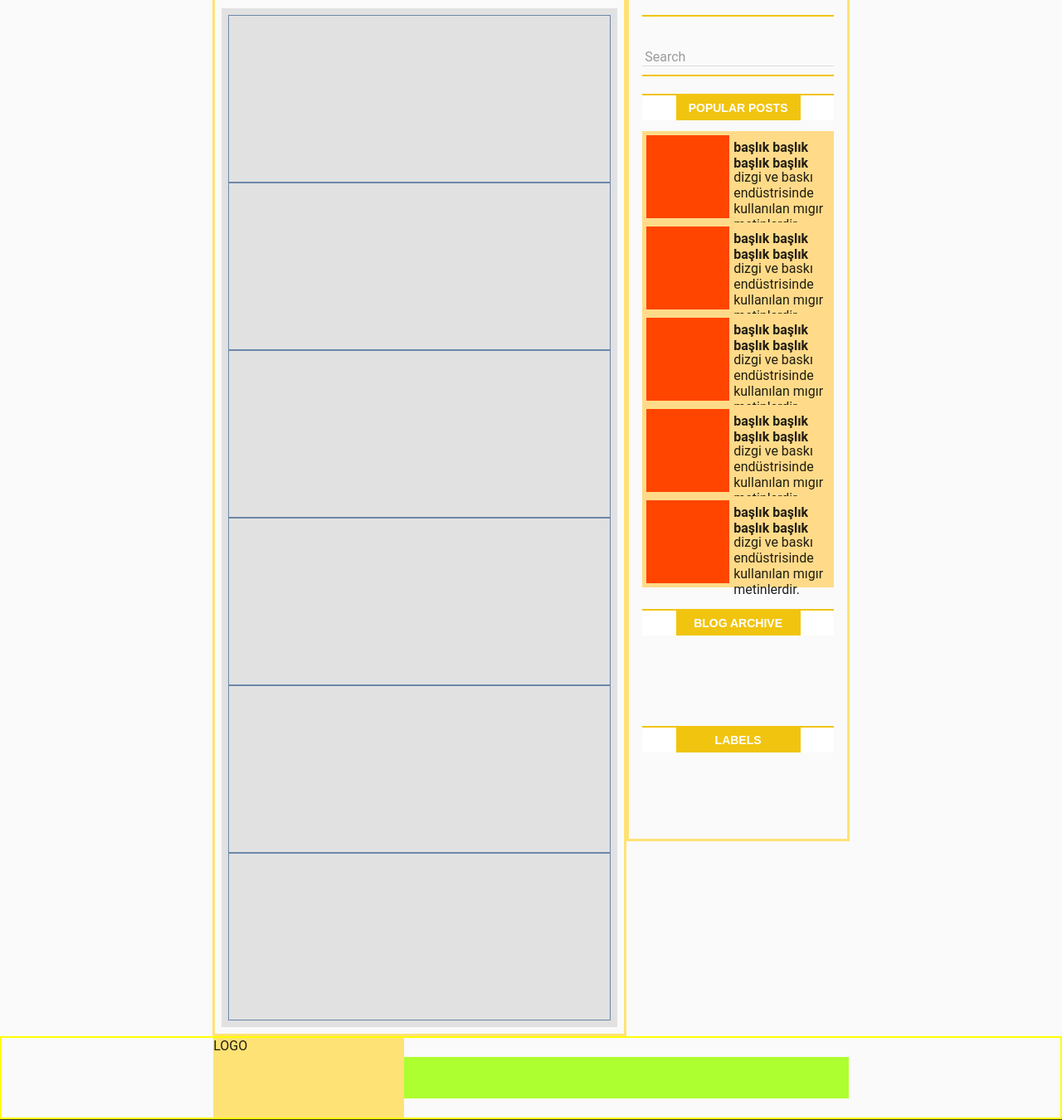
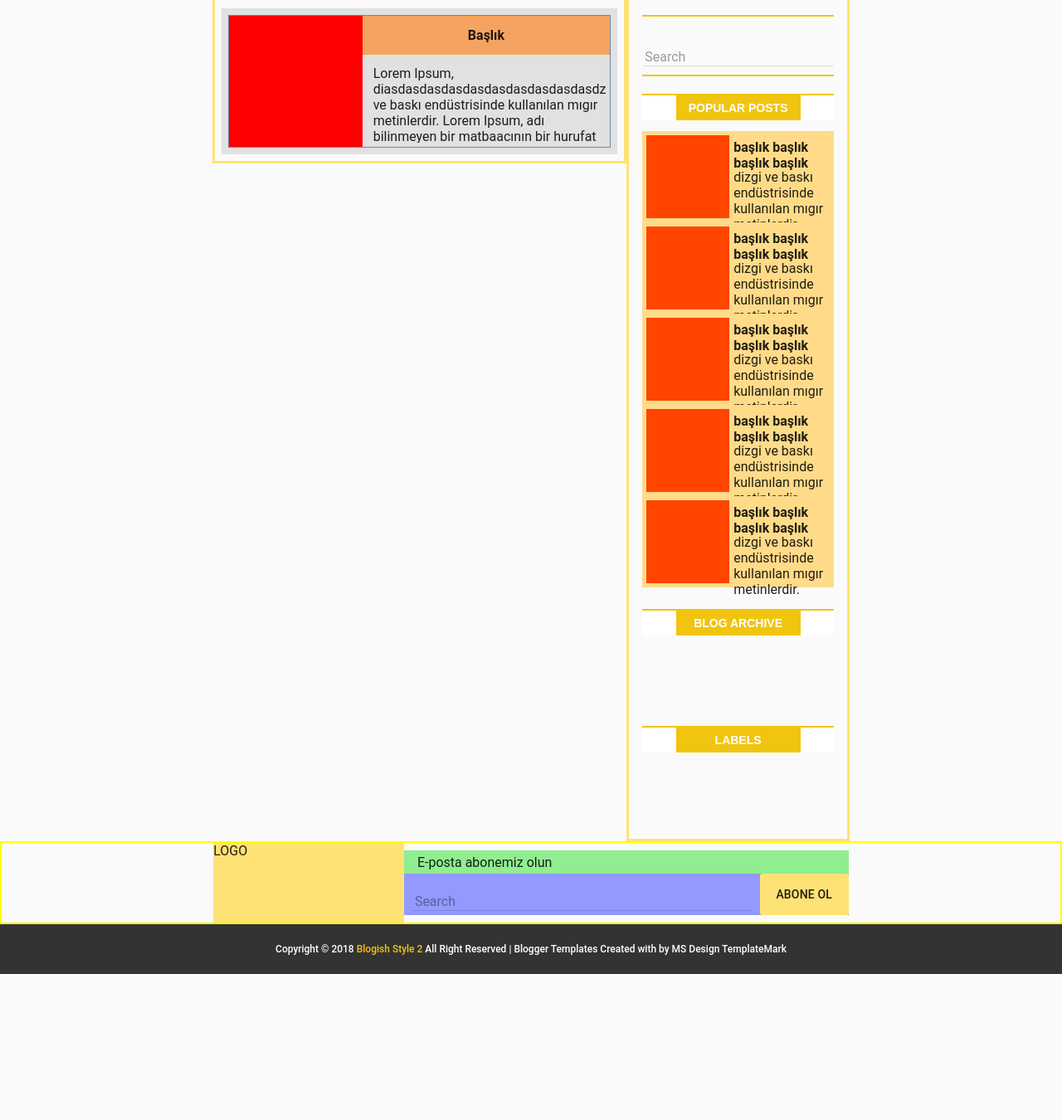
Before and after one commit to Said-Nuri/ngBlog, a website: page index.html in a window 1280 px wide. Shown: the part 173-1523 px from the top of the page at 83% size. After the commit the page ends 1347 px from the top, so only its background shows below. Drawn offline with Linux system fonts and the light colour scheme.

Commit message:
post template ayarlandı

```diff
--- a/index.html
+++ b/index.html
@@ -65,12 +65,19 @@
         <div flex="100" flex-gt-xs="60" layout="row" layout-align="center none" >
             <div id="blog-post" flex="100" flex-gt-md="65" layout-padding style="padding-top: 10px; border: 3px solid #ffe275;">
                 <div flex layout="column" style="background-color: #e1e1e1;">
-                    <div class="post"></div>
-                    <div class="post"></div>
-                    <div class="post"></div>
-                    <div class="post"></div>
-                    <div class="post"></div>
-                    <div class="post"></div>
+                    <div class="post" layout="row">
+                        <div flex="35" style="min-width: 50px; background-color: red"></div>
+                        <div flex layout="column">
+                            <div id="post-header" flex="30" layout="row" layout-align="center center" style="background-color: sandybrown;">
+                                <span><b>Başlık</b></span>
+                            </div>
+                            <div layout="row" id="post-summary" flex style="padding: 5px;">
+                                <md-content flex layout-padding style="overflow:hidden;">
+                                    Lorem Ipsum, diasdasdasdasdasdasdasdasdasdasdzgi ve baskı endüstrisinde kullanılan mıgır metinlerdir. Lorem Ipsum, adı bilinmeyen bir matbaacının bir hurufat numune kitabı oluşturmak üzere bir yazı galerisini alarak karıştırdığı 1500'lerden beri endüstri standardı sahte metinler olarak kullanılmıştır.
+                                </md-content>
+                            </div>
+                        </div>
+                    </div>
                 </div>
             </div>
             <div id="sidebar" hide show-gt-md flex-gt-md="35" layout-padding style="padding-top: 10px; border: 3px solid #ffe275">
@@ -161,13 +168,30 @@
     <div style="height: 100px; border: 2px solid yellow" layout="row" layout-align="center none">
         <div  flex="100" flex-gt-md="60" layout="row" layout-align="center none">
             <div flex="30" style="background-color: #ffe275">LOGO</div>
-            <div flex="70" layout="column" layout-align="center none">
-                <div flex="initial" style="height: 50px; background-color: greenyellow"></div>
+            <div id="email-subs" flex="70" layout="column" layout-align="center none">
+                <div flex="30" layout="row" layout-align="start center" layout-padding style="background-color: lightgreen;">
+                    <span>E-posta abonemiz olun</span>
+                </div>
+                <div id="email-box" flex="none" layout="row" style="background-color: #6c87a8; height: 50px;">
+                    <div flex="80" layout="row" layout-align="start center">
+                        <div flex style="background-color: #9499ff; padding: 0 10px 0 10px;">
+                            <md-input-container flex style="padding: 0; margin: 15px 0; width: 100%">
+                                <label>Search</label>
+                                <input ng-model="">
+                            </md-input-container>
+                        </div>
+                    </div>
+                    <div flex="20" layout="row" layout-align="center center">
+                        <md-button style="height:100%; min-width: inherit; width: 100%; padding: 0; margin: 0; background-color: #ffe275;">Abone Ol</md-button>
+                    </div>
+                </div>
             </div>
         </div>
     </div>
 
-    <div style="height: 60px; background-color: #333333;"></div>
+    <div layout="row" layout-align="center center" style="height: 60px; background-color: #333333;">
+        <span style="color: white; font-weight: 500; font-size: 12px;">Copyright © 2018 <span class="copyright">Blogish Style 2</span> All Right Reserved | Blogger Templates Created with  by MS Design TemplateMark</span>
+    </div>
 
     <script src="src/assets/js/angular.min.js"></script>
     <script src="src/assets/js/angular-animate.min.js"></script>
--- a/src/assets/css/style.css
+++ b/src/assets/css/style.css
@@ -10,7 +10,7 @@ body{
 }
 
 .post{
-    height: 200px;
+    height: 160px;
     border: 1px solid #6c87a8;
 }
 
@@ -41,3 +41,7 @@ md-nav-bar.md-default-theme .md-button._md-nav-button.md-unselected, md-nav-bar
     margin-left: 2px;
     margin-right: 2px;
 }
+
+span.copyright{
+    color:#f1c40f
+}
```
